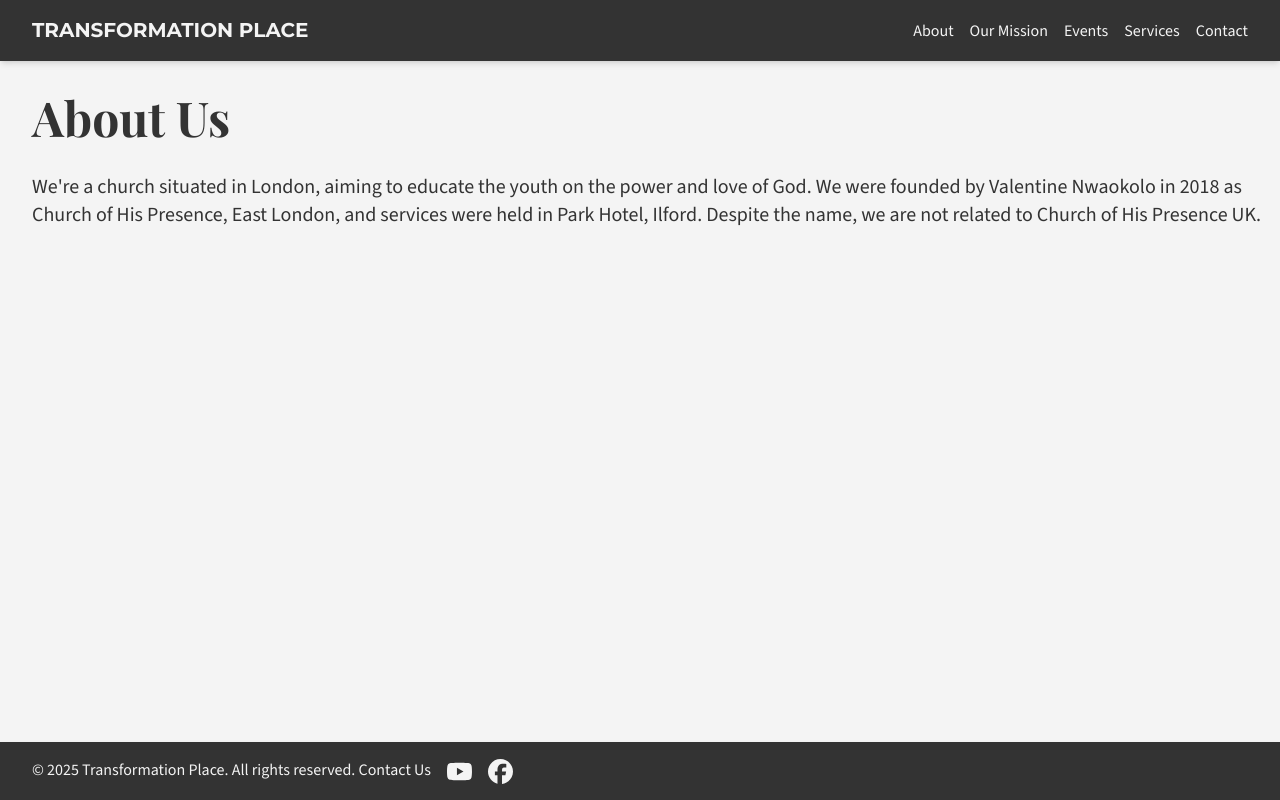
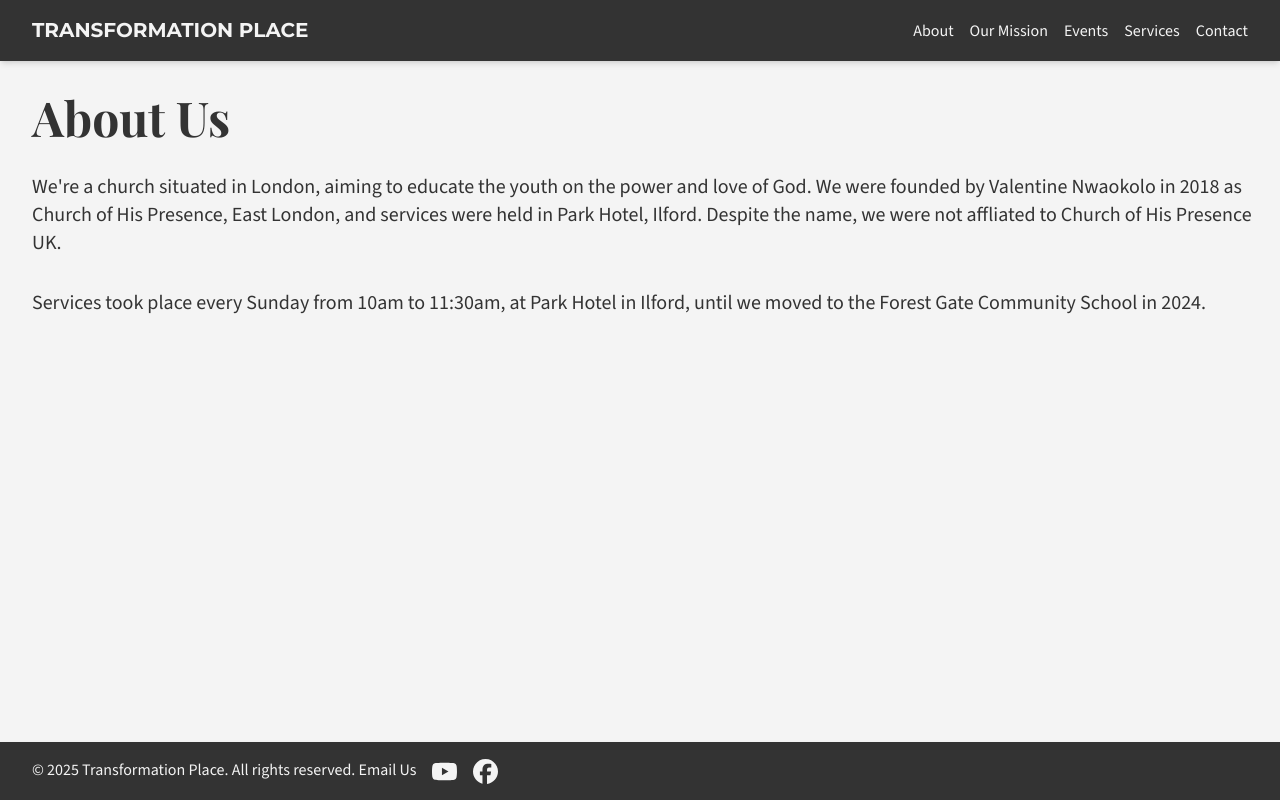
Before and after one commit to Transformation-Place-UK/transformed-website-new, a Next.js app: page /about in a window 1280 px wide. Built offline with nearby package versions, Linux system fonts and the light colour scheme; a web font is replaced by a local one.

Commit message:
Made the website more personalisable by using objects to store church info.

```diff
--- a/src/app/about/page.tsx
+++ b/src/app/about/page.tsx
@@ -18,10 +18,9 @@ export default function About() {
           </h1>
           <p className="text-lg sm:text-xl sm:text-left">
             We're a church situated in London, aiming to educate the youth on
-              the power and love of God. We were founded by {founder.name} in
-              2018 as Church of His Presence, East London, and services were
-              held in Park Hotel, Ilford. Despite the name, we are not related
-              to{" "}
+            the power and love of God. We were founded by {founder.name} in 2018
+            as Church of His Presence, East London, and services were held in
+            Park Hotel, Ilford. Despite the name, we were not affliated to{" "}
             <a
               href="https://www.churchofhispresence.org.uk"
               className="transition hover:underline"
@@ -29,6 +28,10 @@ export default function About() {
               Church of His Presence UK.
             </a>
           </p>
+          <p className="text-lg sm:text-xl sm:text-left">
+            Services took place every Sunday from 10am to 11:30am, at Park Hotel
+            in Ilford, until we moved to the Forest Gate Community School in 2024.
+          </p>
         </div>
       </main>
       <Footer />
--- a/src/app/contact/page.tsx
+++ b/src/app/contact/page.tsx
@@ -1,6 +1,7 @@
 import Navbar from "@/components/Navbar";
 import Footer from "@/components/Footer";
 import type { Metadata } from "next";
+import { church } from "../layout";
 
 export const metadata: Metadata = {
   title: "Our Mission - Transformation Place",
@@ -18,17 +19,17 @@ export default function Contact() {
             <p className="text-lg sm:text-xl sm:text-left">
               You can reach us via email at{" "}
               <a
-                href="mailto:contact@transformationplace.org.uk"
+                href={`mailto:${church.email}`}
                 className="hover:underline"
               >
-                contact@transformationplace.org.uk
+                {church.email}
               </a>
               .
             </p>
             <p className="text-lg sm:text-xl sm:text-left">
               We also have a{" "}
               <a
-                href="https://youtube.com/@TransformationPlaceUK"
+                href={`https://youtube.com/${church.youtube}`}
                 className="hover:underline"
               >
                 YouTube channel
--- a/src/app/layout.tsx
+++ b/src/app/layout.tsx
@@ -42,12 +42,20 @@ export const founder = {
   email: "valo1y2k@yahoo.com",
 };
 
+export const church = {
+  name: "Transformation Place",
+  address: "",
+  phone: "+44 7825 6314 53",
+  facebook: "TransformationPlaceUk",
+  youtube: "@TransformationPlaceUK",
+  email: "contact@transformationplace.org.uk",
+};
+
 export default function RootLayout({
   children,
 }: Readonly<{
   children: React.ReactNode;
 }>) {
-
   return (
     <html lang="en">
       <body
--- a/src/components/Footer.tsx
+++ b/src/components/Footer.tsx
@@ -1,6 +1,7 @@
 import React from "react";
 import Facebook from "./icons/Facebook";
 import YouTube from "./icons/YouTube";
+import { church } from "@/app/layout";
 
 const Footer = () => {
   return (
@@ -8,15 +9,15 @@ const Footer = () => {
       <p>
         &copy; {new Date().getFullYear()} Transformation Place. All rights
         reserved.
-        <a href="mailto:contact@transformationplace.org.uk"> Contact Us</a>
-        <a href="https://youtube.com/@TransformationPlaceUK">
+        <a href={`mailto:${church.email}`}> Email Us</a>
+        <a href={`https://youtube.com/${church.youtube}`}>
           <YouTube
             width={25}
             height={25}
             className="fill-[#f4f4f4] hover:opacity-70 inline-block ml-4"
           />
         </a>
-        <a href="https://facebook.com/TransformationPlaceUk">
+        <a href={`https://facebook.com/${church.facebook}`}>
           <Facebook
             width={25}
             height={25}
```
Lines whose indentation alone changed are shown as unchanged.
